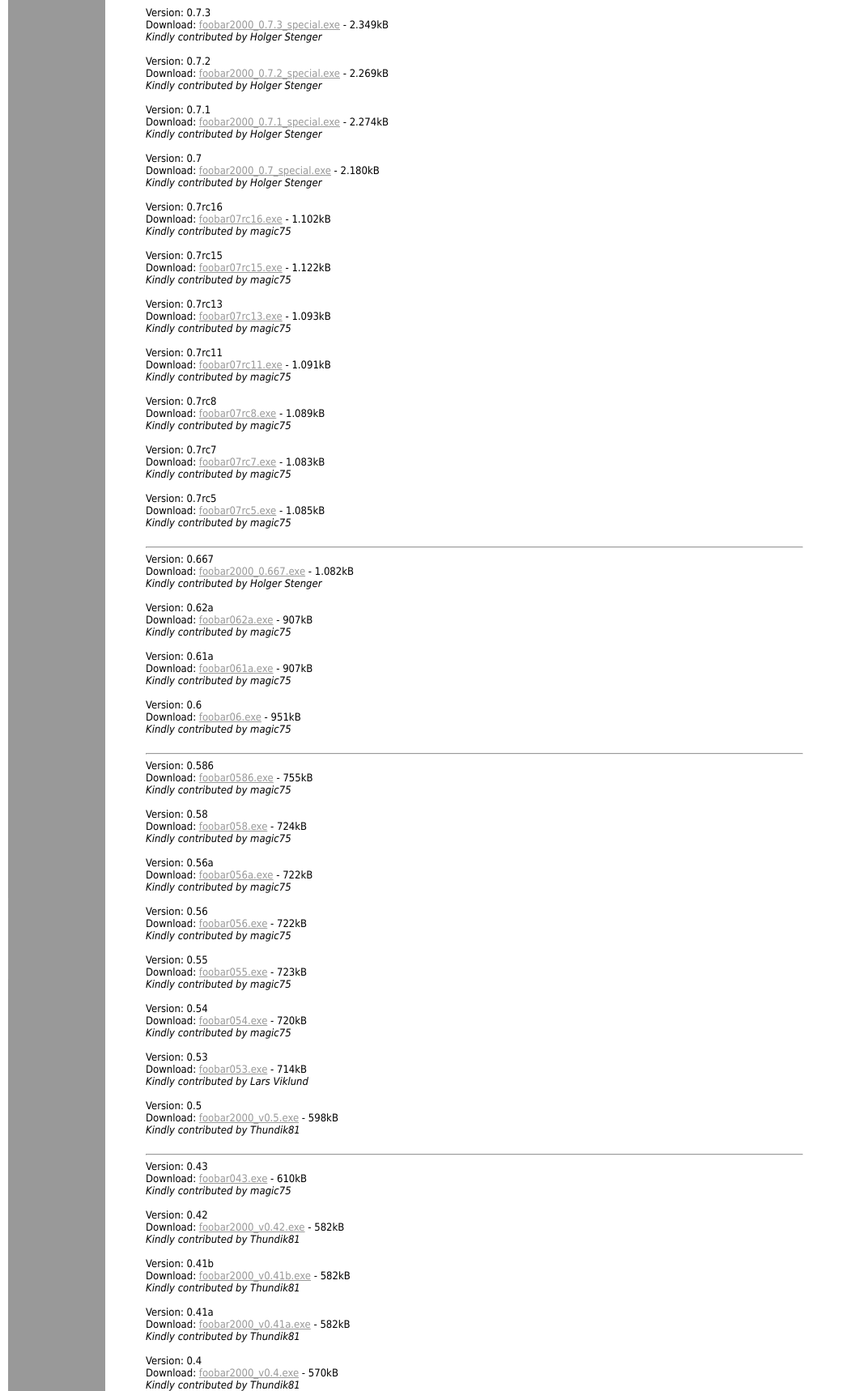
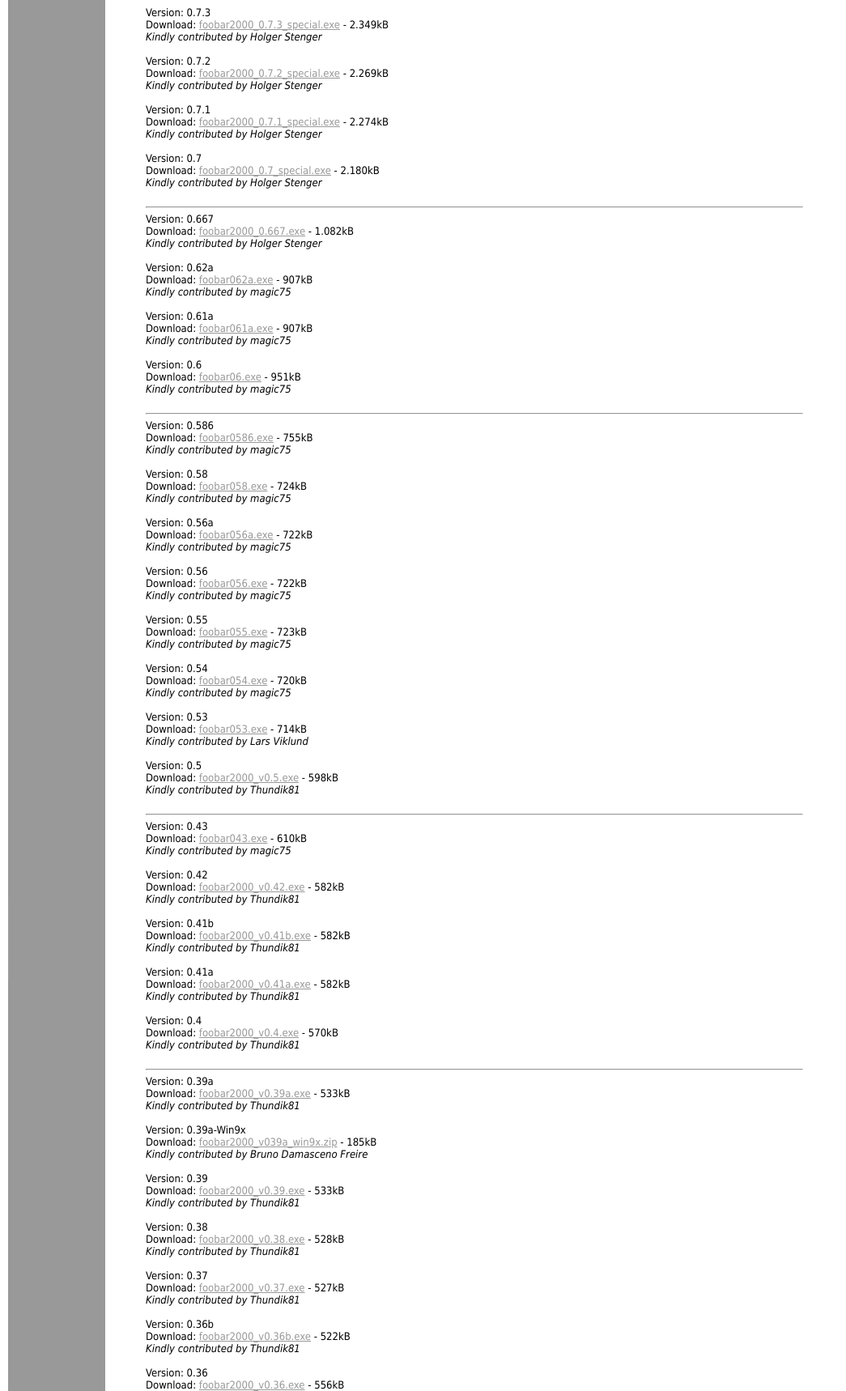
Before and after one commit to rjamorim/rrw, a PHP site: page /foobar2000.php in a window 1280 px wide. Shown: the part 1432-3150 px from the top of the page at 81% size, without its empty margins (0-1045 px from the left). Run offline with PHP 8.4, Linux system fonts and the light colour scheme; grey boxes are pictures that could not be loaded.

Commit message:
Removed all RC versions because good stuff is on its way and I need the space!

```diff
--- a/foobar2000.php
+++ b/foobar2000.php
@@ -188,34 +188,6 @@
         Download: <a href="files/foobar2000/foobar2000_0.7_special.exe">foobar2000_0.7_special.exe</a> - 2.180kB<br>
         <i>Kindly contributed by Holger Stenger</i><br>
         <br>
-        Version: 0.7rc16<br>
-        Download: <a href="files/foobar2000/foobar07rc16.exe">foobar07rc16.exe</a> - 1.102kB<br>
-        <i>Kindly contributed by magic75</i><br>
-        <br>
-        Version: 0.7rc15<br>
-        Download: <a href="files/foobar2000/foobar07rc15.exe">foobar07rc15.exe</a> - 1.122kB<br>
-        <i>Kindly contributed by magic75</i><br>
-        <br>
-        Version: 0.7rc13<br>
-        Download: <a href="files/foobar2000/foobar07rc13.exe">foobar07rc13.exe</a> - 1.093kB<br>
-        <i>Kindly contributed by magic75</i><br>
-        <br>
-        Version: 0.7rc11<br>
-        Download: <a href="files/foobar2000/foobar07rc11.exe">foobar07rc11.exe</a> - 1.091kB<br>
-        <i>Kindly contributed by magic75</i><br>
-        <br>
-        Version: 0.7rc8<br>
-        Download: <a href="files/foobar2000/foobar07rc8.exe">foobar07rc8.exe</a> - 1.089kB<br>
-        <i>Kindly contributed by magic75</i><br>
-        <br>
-        Version: 0.7rc7<br>
-        Download: <a href="files/foobar2000/foobar07rc7.exe">foobar07rc7.exe</a> - 1.083kB<br>
-        <i>Kindly contributed by magic75</i><br>
-        <br>
-        Version: 0.7rc5<br>
-        Download: <a href="files/foobar2000/foobar07rc5.exe">foobar07rc5.exe</a> - 1.085kB<br>
-        <i>Kindly contributed by magic75</i><br>
-        <br>
         <hr>
         Version: 0.667<br>
         Download: <a href="files/foobar2000/foobar2000_0.667.exe">foobar2000_0.667.exe</a> - 1.082kB<br>
```
